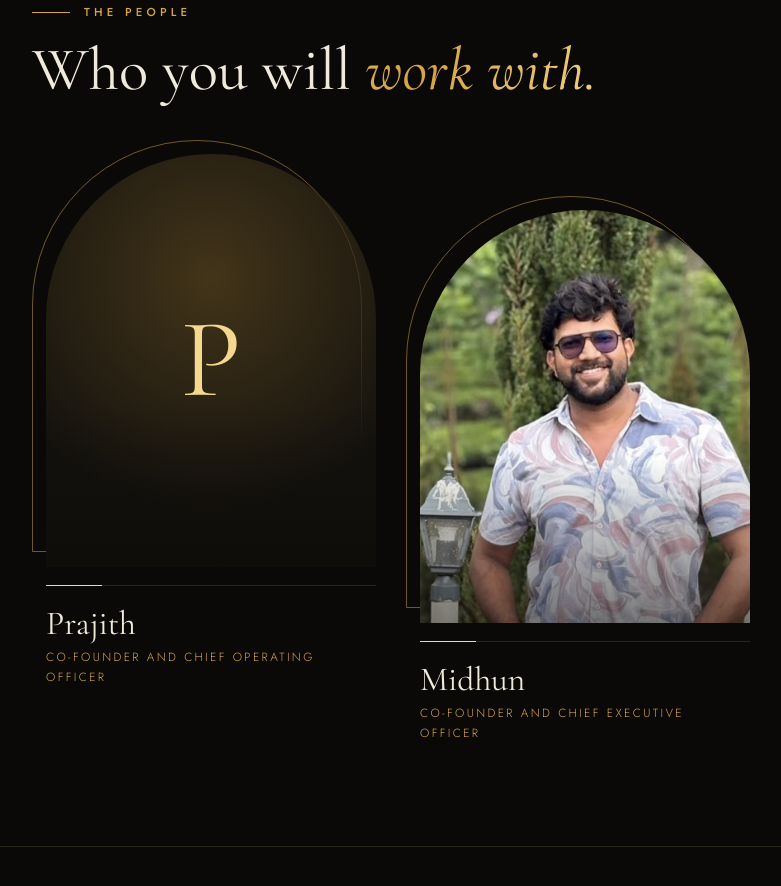
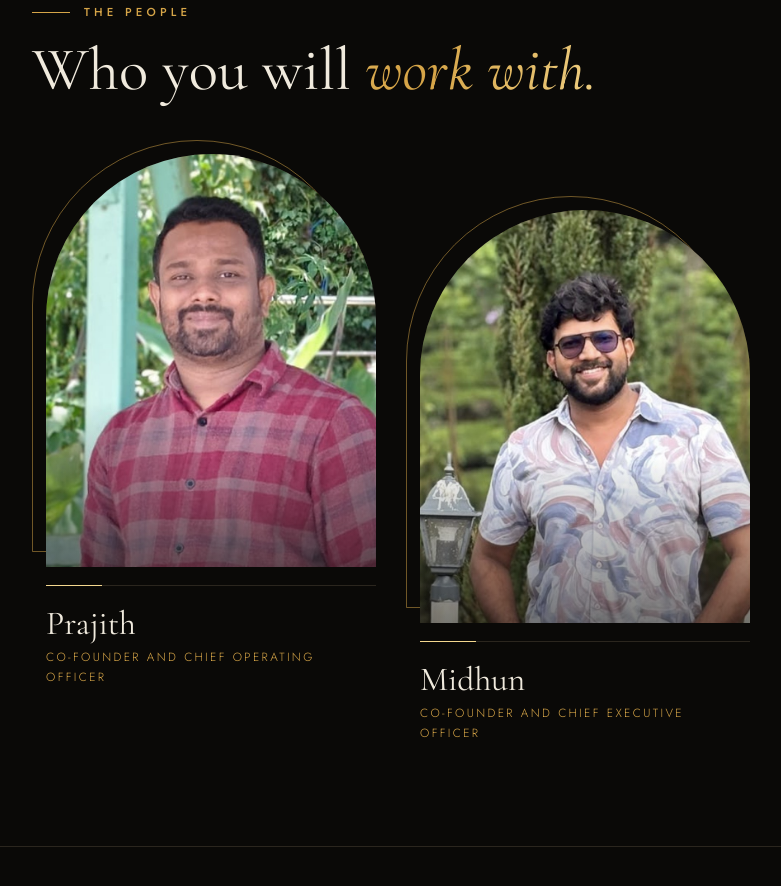
Before and after one commit to nikhilkilivayil/vibraspace-interiors, a plain HTML site: page index.html in a window 1280 px wide. Shown: the part 4788-5674 px from the top of the page, without its empty margins (32-813 px from the left). Drawn offline with nearby package versions, Linux system fonts and the light colour scheme; a web font is replaced by a local one.

Commit message:
Add Prajith's photo to the team section
Co-Authored-By: Claude Fable 5.2 <noreply@anthropic.com>
Claude-Session: https://claude.ai/code/session_01H7wpwY9Tot6sZd5vwTnhVZ

```diff
--- a/index.html
+++ b/index.html
@@ -456,7 +456,7 @@ const SERVICES = [
 
 /* photo is optional: "media/prajith.jpg" */
 const TEAM = [
-  { name:"Prajith", role:"Co-Founder and Chief Operating Officer", photo:"" },
+  { name:"Prajith", role:"Co-Founder and Chief Operating Officer", photo:"media/prajith.jpg" },
   { name:"Midhun",  role:"Co-Founder and Chief Executive Officer",   photo:"media/midhun.jpg" }
 ];
 /* ===================== end of editable block ===================== */
```
Also changed, not shown: media/prajith.jpg (added).
